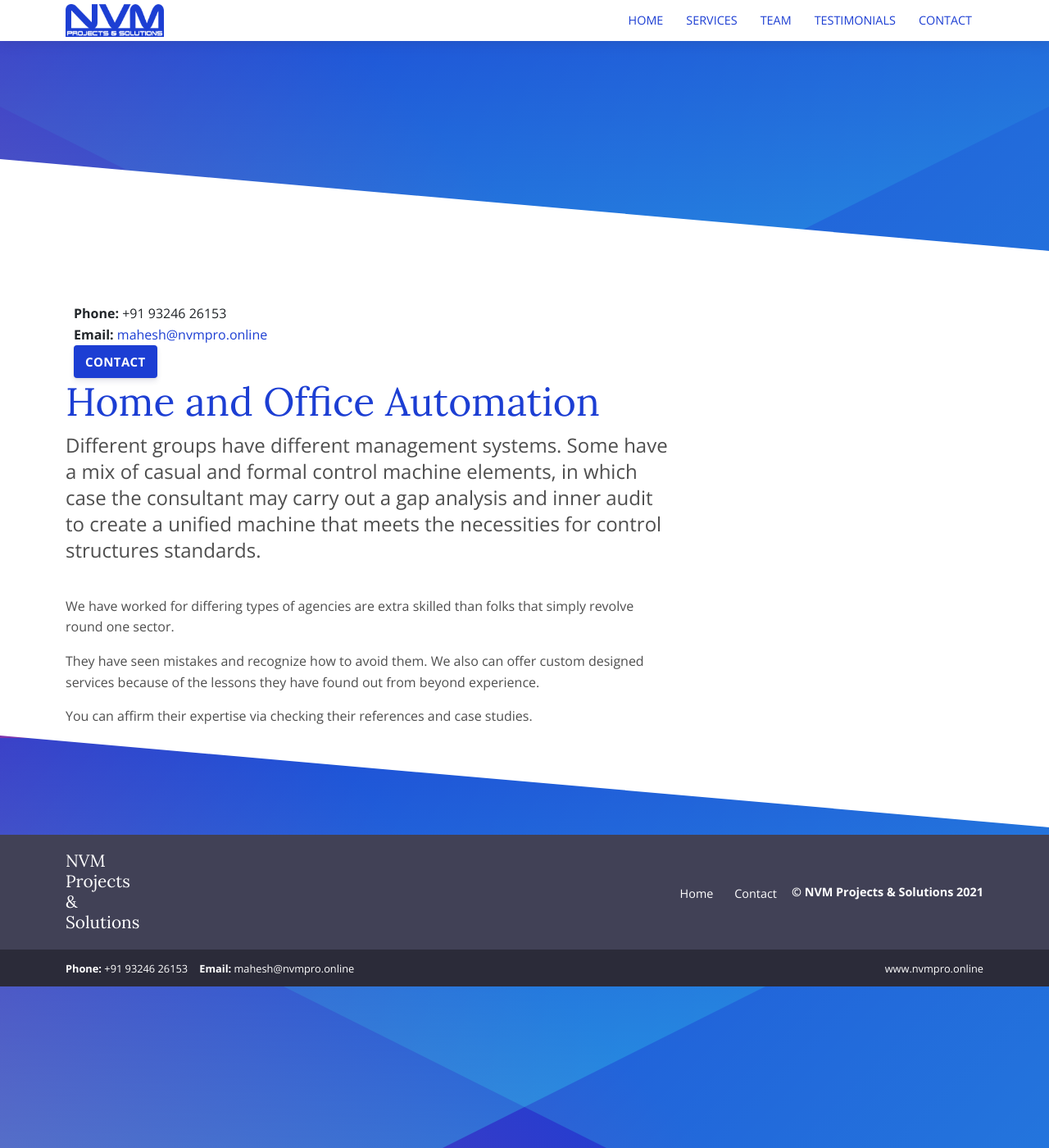
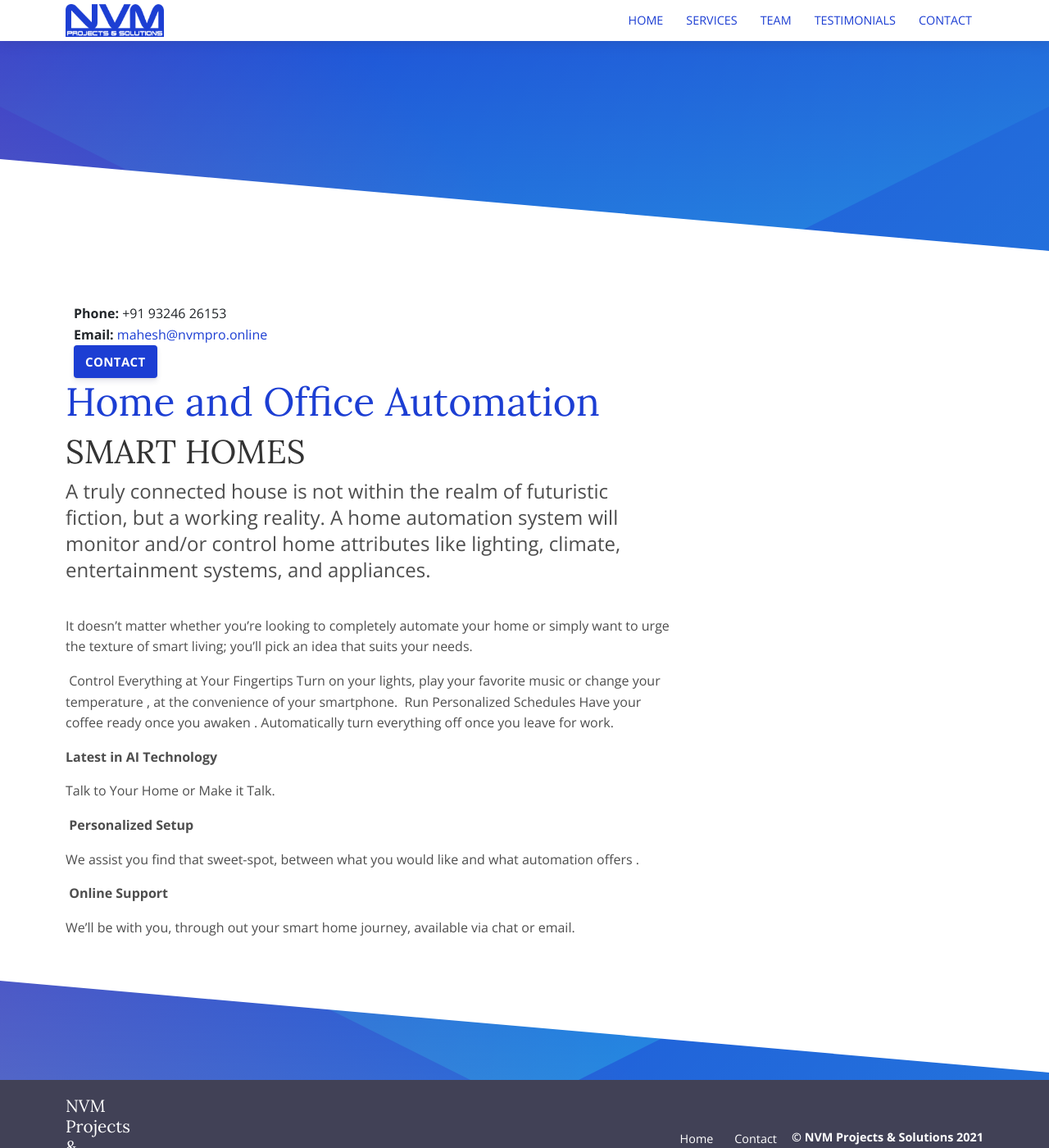
Before and after one commit to nvmpro/NVM, a Jekyll site: the page built from _services/Certifications.md, in a window 1280 px wide and 1400 px high. Shown: the whole window at 82% size. Built offline with Jekyll 4.4.1, drawn with Linux system fonts in a browser that asks for light colours.

Commit message:
Updated '_services/Certifications.md' via CloudCannon

```diff
--- a/_services/Certifications.md
+++ b/_services/Certifications.md
@@ -4,10 +4,24 @@ image: /services/default.png
 keywords: Home Automation
 ---
 
-Different groups have different management systems. Some have a mix of casual and formal control machine elements, in which case the consultant may carry out a gap analysis and inner audit to create a unified machine that meets the necessities for control structures standards.
+# SMART HOMES&nbsp;
 
-We have worked for differing types of agencies are extra skilled than folks that simply revolve round one sector.
+A truly connected house is not within the realm of futuristic fiction, but a working reality. A home automation system will monitor and/or control home attributes like lighting, climate, entertainment systems, and appliances.
 
-They have seen mistakes and recognize how to avoid them. We also can offer custom designed services because of the lessons they have found out from beyond experience.
+It doesn't matter whether you’re looking to completely automate your home or simply want to urge the texture of smart living; you'll pick an idea that suits your needs.&nbsp;
 
-You can affirm their expertise via checking their references and case studies.
+&nbsp;Control Everything at Your Fingertips Turn on your lights, play your favorite music or change your temperature ,&nbsp;at the convenience of your smartphone. &nbsp;Run Personalized Schedules Have your coffee ready once you awaken .&nbsp;Automatically turn everything off once you leave for work.
+
+**Latest in AI Technology**
+
+Talk to Your Home or Make it Talk.&nbsp;
+
+**&nbsp;Personalized Setup**
+
+We assist you find that sweet-spot, between what you would like and what automation offers .
+
+**&nbsp;Online Support**
+
+We’ll be with you, through out your smart home journey, available via chat or email.
+
+&nbsp;
```
